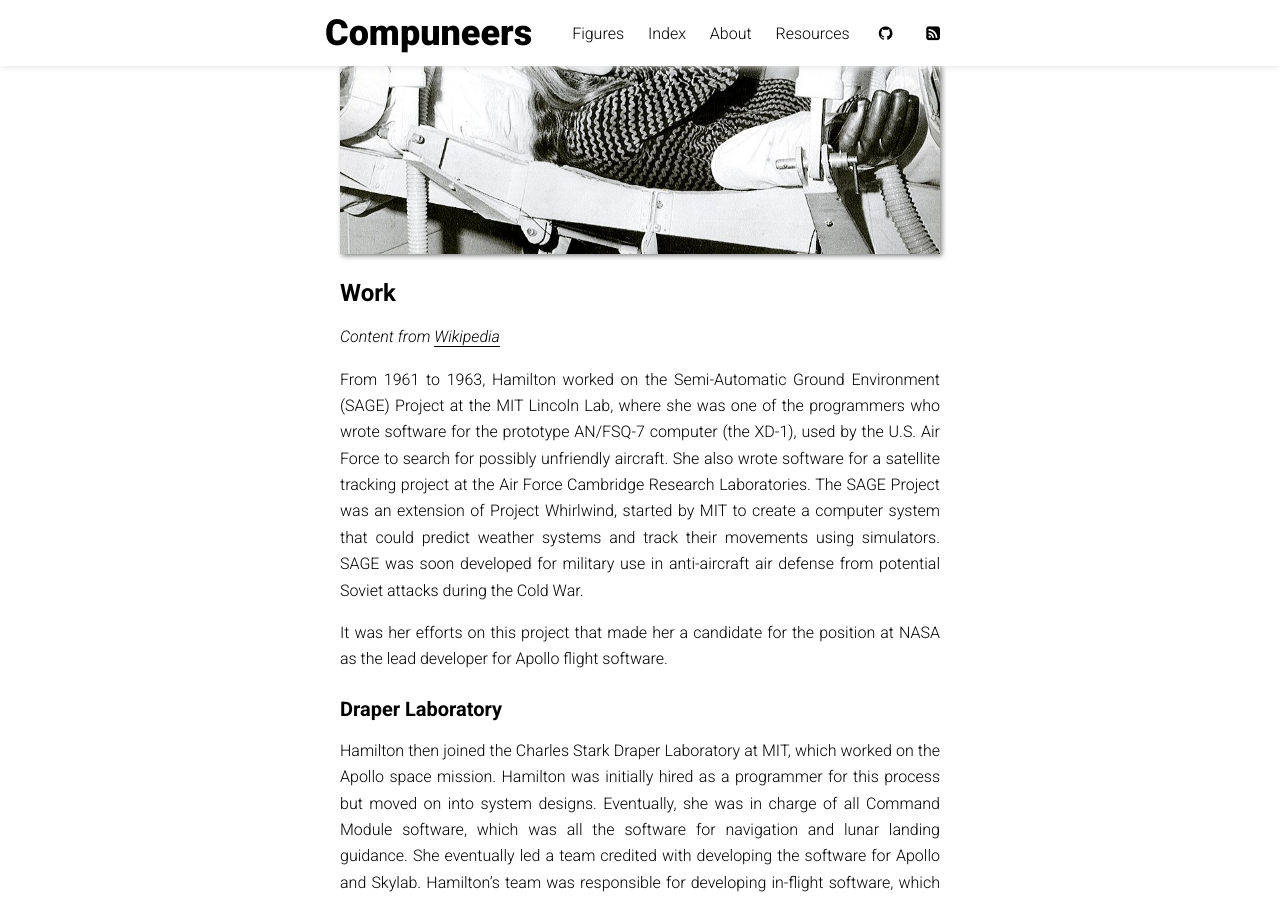
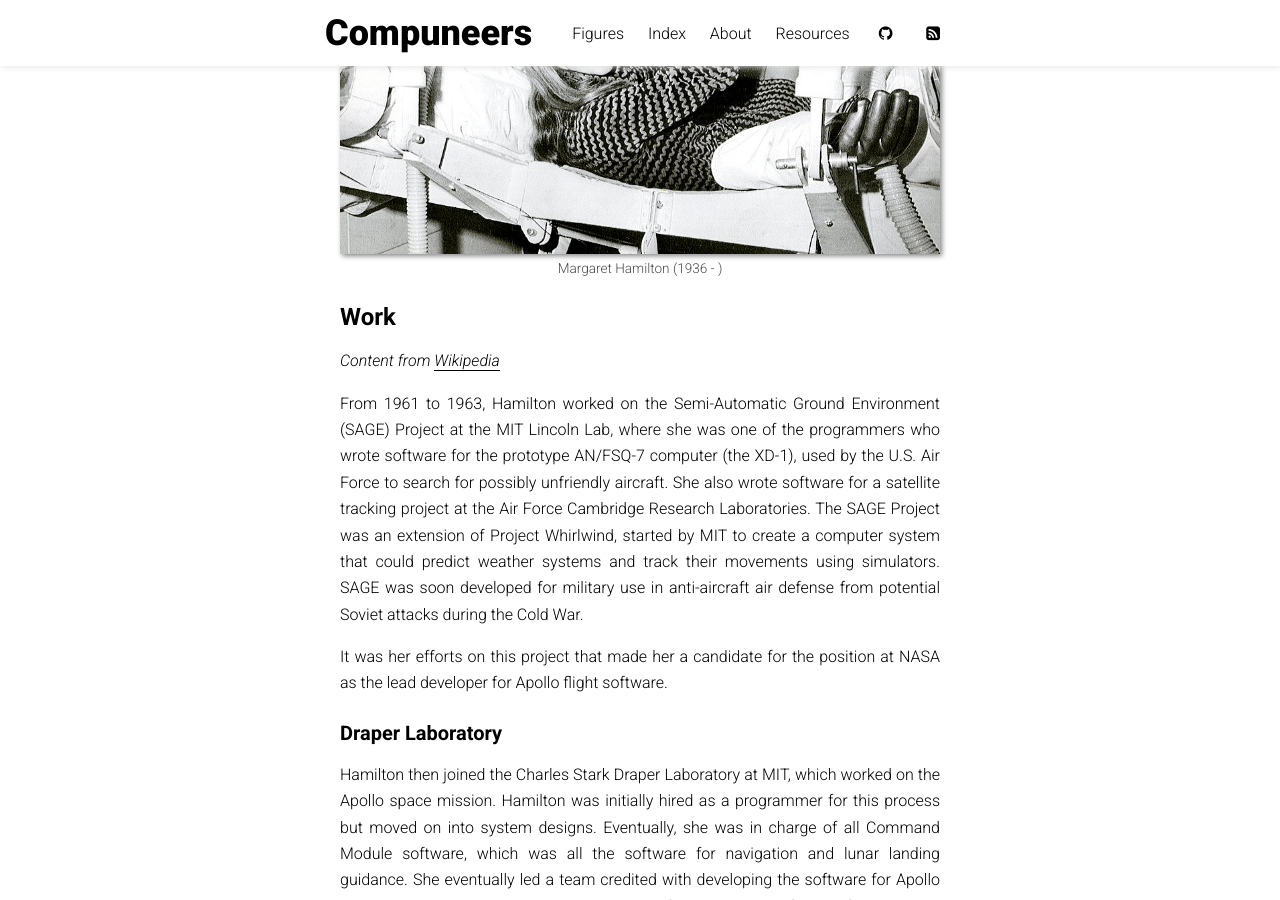
Before and after one commit to timmybytes/compuneers, a Jekyll site: the page built from _posts/2020-10-17-margaret-hamilton.md, in a window 1280 px wide and 900 px high, scrolled down 410 px. Built offline with Jekyll 4.4.1, drawn with Linux system fonts in a browser that asks for light colours; nearby versions of some CDN libraries.

Commit message:
Fixed typo

```diff
--- a/_layouts/post.html
+++ b/_layouts/post.html
@@ -15,7 +15,7 @@ layout: default
   {% if page.image %}
   <div class="featured-image">
     <img src="{{ site.github.url }}/assets/img/{{ page.image }}" />
-    <figcaption>{{ pag e.title }}</figcaption>
+    <figcaption>{{ page.title }}</figcaption>
   </div>
   {% else %}
   <div class="featured-image">
```
